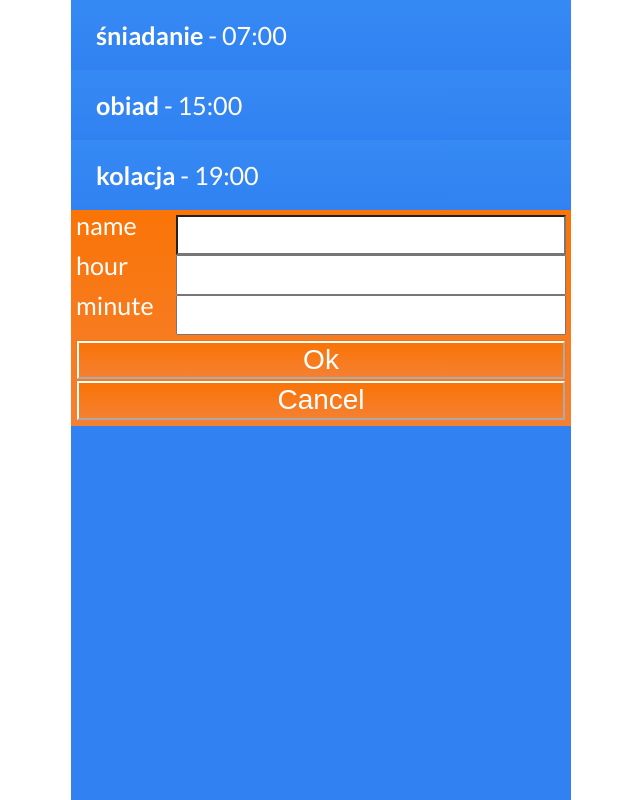
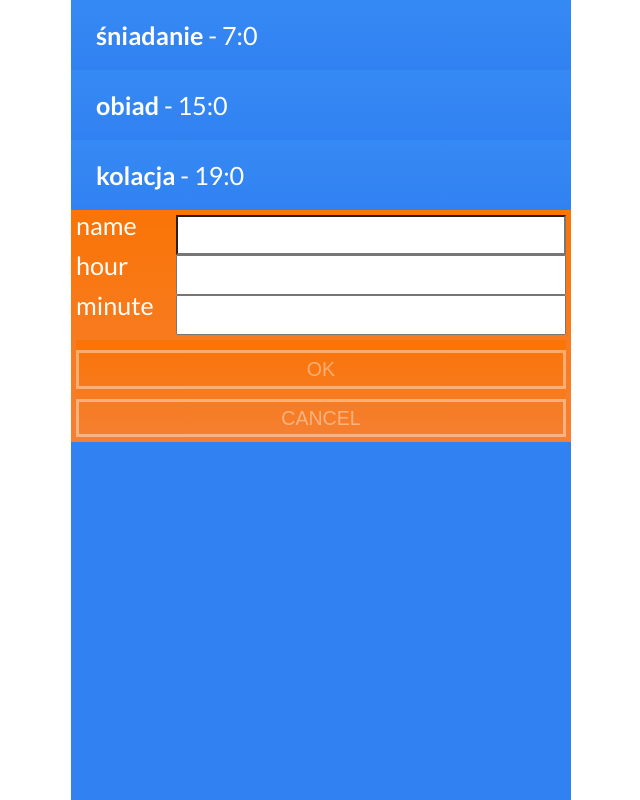
Before and after one commit to andrii3s/react-pierwsze-kroki, a React (Create React App) app: page / in a window 1280 px wide. Shown: the whole page, without its empty margins (319-959 px from the left). Built offline with nearby package versions, Linux system fonts and the light colour scheme.

Commit message:
# Lesson 09 + Edit values validation + Button disabling + Cursor over the button

```diff
--- a/src/App.jsx
+++ b/src/App.jsx
@@ -10,21 +10,22 @@ class App extends Component {
         super();
         this.state = {
             events: [
-                {id: 0, name: "śniadanie", hour: "07", minute: "00"},
-                {id: 1, name: "obiad", hour: "15", minute: "00"},
-                {id: 2, name: "kolacja", hour: "19", minute: "00"}
+                {id: 0, name: "śniadanie", hour: 7, minute: 0},
+                {id: 1, name: "obiad", hour: 15, minute: 0},
+                {id: 2, name: "kolacja", hour: 19, minute: 0}
             ],
             editedEvent: {
                 id: uniqid(),
                 name: "",
-                hour: "",
-                minute: ""
+                hour: -1,
+                minute: -1
             }
         };
         this.handleEditEvent = this.handleEditEvent.bind(this);
         this.handleSaveEvent = this.handleSaveEvent.bind(this);
         this.handleRemoveEvent = this.handleRemoveEvent.bind(this);
         this.handleEditInit = this.handleEditInit.bind(this);
+        this.handleEditCancel = this.handleEditCancel.bind(this);
     }
 
     handleEditEvent(val) {
@@ -49,13 +50,14 @@ class App extends Component {
                 updatedEvent = [...prevState.events, prevState.editedEvent]
             }
 
+
             return {
                 events: updatedEvent,
                 editedEvent: {
                             id: uniqid(),
                             name: "",
-                            hour: "",
-                            minute: ""
+                            hour: -1,
+                            minute: -1
                         }
             }
         }
@@ -85,6 +87,17 @@ class App extends Component {
         }))
     }
 
+    handleEditCancel() {
+        this.setState({
+            editedEvent: {
+                id: uniqid(),
+                name: "",
+                hour: -1,
+                minute: -1
+            }
+        })
+    }
+
     render() {
         const events = this.state.events.map(el => {
             return (
@@ -112,6 +125,7 @@ class App extends Component {
                     minute = {this.state.editedEvent.minute}
                     onInputChange = {val => this.handleEditEvent(val)}
                     onSave = {() => this.handleSaveEvent()}
+                    onCancel = {() => this.handleEditCancel()}
                 />
             </div>
         )
--- a/src/Countdown.jsx
+++ b/src/Countdown.jsx
@@ -15,8 +15,10 @@ const Countdown = props => (
 
 Countdown.propTypes = {
     name: PropTypes.string,
-    hour: PropTypes.string,
-    minute: PropTypes.string
+    hour: PropTypes.number,
+    minute: PropTypes.number,
+    onEditinit: PropTypes.func,
+    onRemove: PropTypes.func
 }
 
 export default Countdown;
--- a/src/EditEvent.css
+++ b/src/EditEvent.css
@@ -23,10 +23,27 @@
     font-size: 2.8rem;
 }
 
-button {
+/*button {
     background: linear-gradient(#fa7406, #f58032);
     border-color: #ffffff;
     margin: 1px;
     color: #ffffff;
     font-size: 2.0rem;
+}*/
+
+button {
+    background: transparent;
+    border: solid 3px #ffffff;
+    cursor: pointer;
+    color: #ffffff;
+    font-size: 1.4rem;
+    margin-top: 10px;
+    padding: 5px;
+    text-transform: uppercase;
+    width: 100%;
 }
+
+button:disabled {
+    opacity: 0.4;
+    cursor: not-allowed;
+}
--- a/src/EditEvent.jsx
+++ b/src/EditEvent.jsx
@@ -1,10 +1,22 @@
 import React from 'react';
+import PropTypes from 'prop-types';
 import './EditEvent.css';
 //import { tsPropertySignature } from '@babel/types';
 
-import { isValidNumberInput } from './utils.js';
+import {
+    isValidNumberInput
+    , parsedInputAsNumber
+    , isValidName
+    , isValidHour
+    , isValidMinute
+} from './utils.js';
 
 const EditEvent = props => {
+    const isFormValid =
+        isValidName(props.name) &&
+        isValidHour(props.hour) &&
+        isValidMinute(props.minute);
+    const isFormEmpty = props.name === "" && props.hour === -1 && props.minute === -1;
     return (
         <div className="edit-event-panel">
             <div className="edit-event-input-row">
@@ -23,10 +35,10 @@ const EditEvent = props => {
                     type="tel"
                     id="hour"
                     name="hour"
-                    value={props.hour}
+                    value={props.hour === -1 ? "" : props.hour}
                     onPaste={e => e.preventDefault()}
                     onKeyPress={e => isValidNumberInput(e)}
-                    onChange = {e => props.onInputChange({[e.target.name]: e.target.value})}
+                    onChange = {e => props.onInputChange({[e.target.name]: parsedInputAsNumber(e.target.value)})}
                 />
             </div>
             <div className="edit-event-input-row">
@@ -35,18 +47,31 @@ const EditEvent = props => {
                     type="tel"
                     id="minute"
                     name="minute"
-                    value={props.minute}
+                    value={props.minute === -1 ? "" : props.minute}
                     onPaste={e => e.preventDefault()}
                     onKeyPress={e => isValidNumberInput(e)}
-                    onChange = {e => props.onInputChange({[e.target.name]: e.target.value})}
+                    onChange = {e => props.onInputChange({[e.target.name]: parsedInputAsNumber(e.target.value)})}
                 />
             </div>
             <div className="buttons-panel">
-                <button onClick={() => props.onSave()}>Ok</button>
-                <button>Cancel</button>
+                <button disabled = {!isFormValid} onClick={() => props.onSave()}>
+                    Ok
+                </button>
+                <button disabled = {isFormEmpty} onClick={() => props.onCancel()}>
+                    Cancel
+                </button>
             </div>
         </div>
     )
 }
 
+EditEvent.propTypes = {
+    name: PropTypes.string,
+    hour: PropTypes.number,
+    minute: PropTypes.number,
+    onInputChange: PropTypes.func,
+    onSave: PropTypes.func,
+    onCancel: PropTypes.func
+}
+
 export default EditEvent;
--- a/src/utils.js
+++ b/src/utils.js
@@ -2,3 +2,22 @@ export function isValidNumberInput(e) {
     if (isNaN(parseInt(e.key, 10)) === true) return e.preventDefault();
     return true;
 }
+
+export function parsedInputAsNumber(val) {
+    if (val === "") return -1;
+    return parseInt(val, 10);
+}
+
+export function isValidName(val) {
+    if (val.length > 0) return true;
+    return false;
+}
+
+export function isValidHour(val) {
+    if (val >= 0 && val <= 23) return true;
+    return false;
+}
+export function isValidMinute(val) {
+    if (val >= 0 && val <= 59) return true;
+    return false;
+}
```
